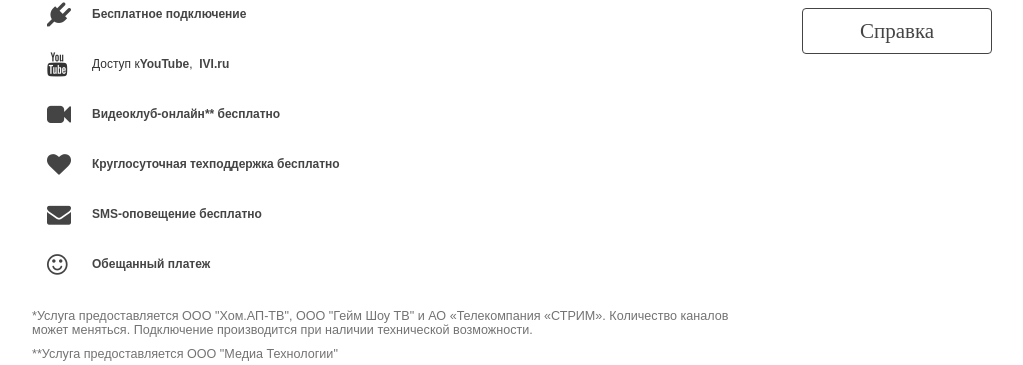
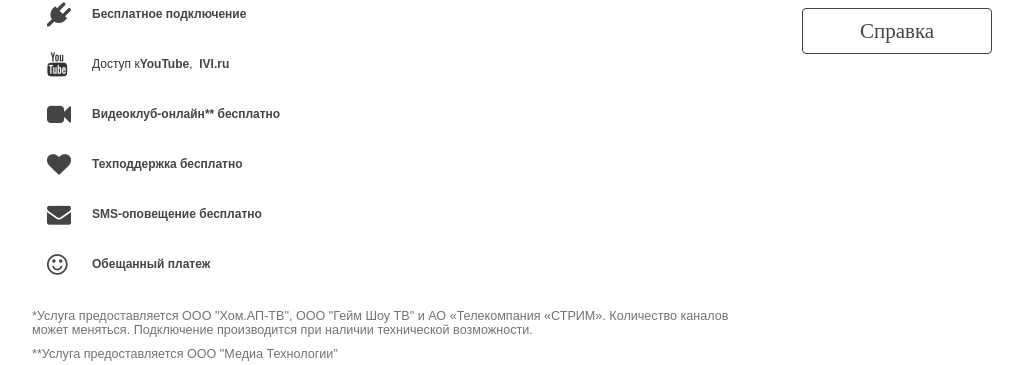
Before and after one commit to beebikun/www-foxy, a Django app: page /rates/action/ in a window 1280 px wide. Shown: the part 550-915 px from the top of the page, without its empty margins (128-1151 px from the left). Run offline with Django 3.2, Linux system fonts and the light colour scheme; data that the repository does not hold is empty; parts of the project's set-up code (start-up, migrations or seed data) failed here and were passed over; some libraries are stand-ins or nearby versions; some web fonts are replaced.

Commit message:
Update rates-feature-list.html

```diff
--- a/templates/client/rates/rates-feature-list.html
+++ b/templates/client/rates/rates-feature-list.html
@@ -25,7 +25,7 @@
     <a href="{% url 'client-simple_content' page='free-support' %}" class="rates-100m-feature">
         <i class="fa fa-2x fa-heart fa-fw"></i>
         <span>
-            Круглосуточная техподдержка </strong> бесплатно
+           <strong>Техподдержка </strong> бесплатно
         </span>
     </a>
 </li>
```
